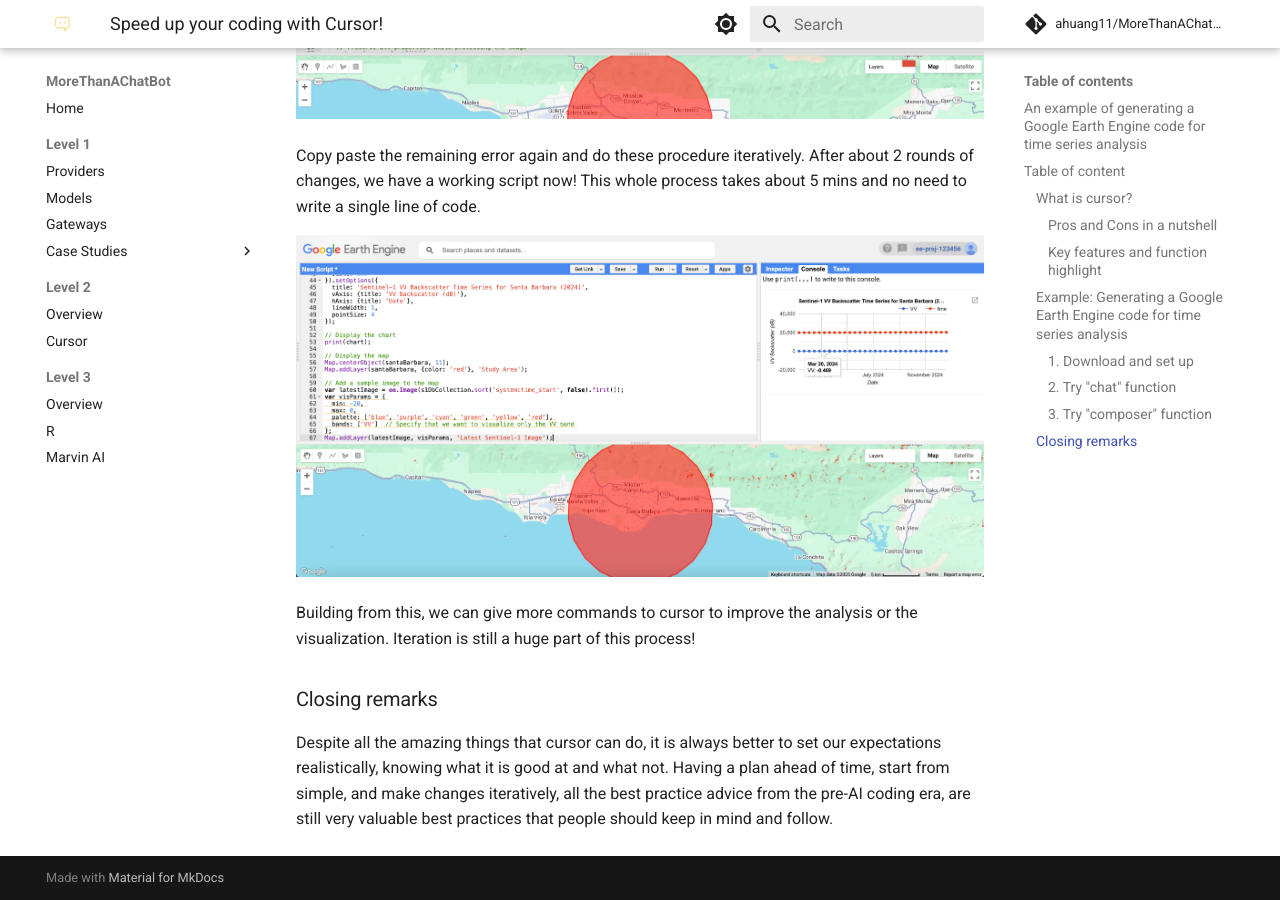
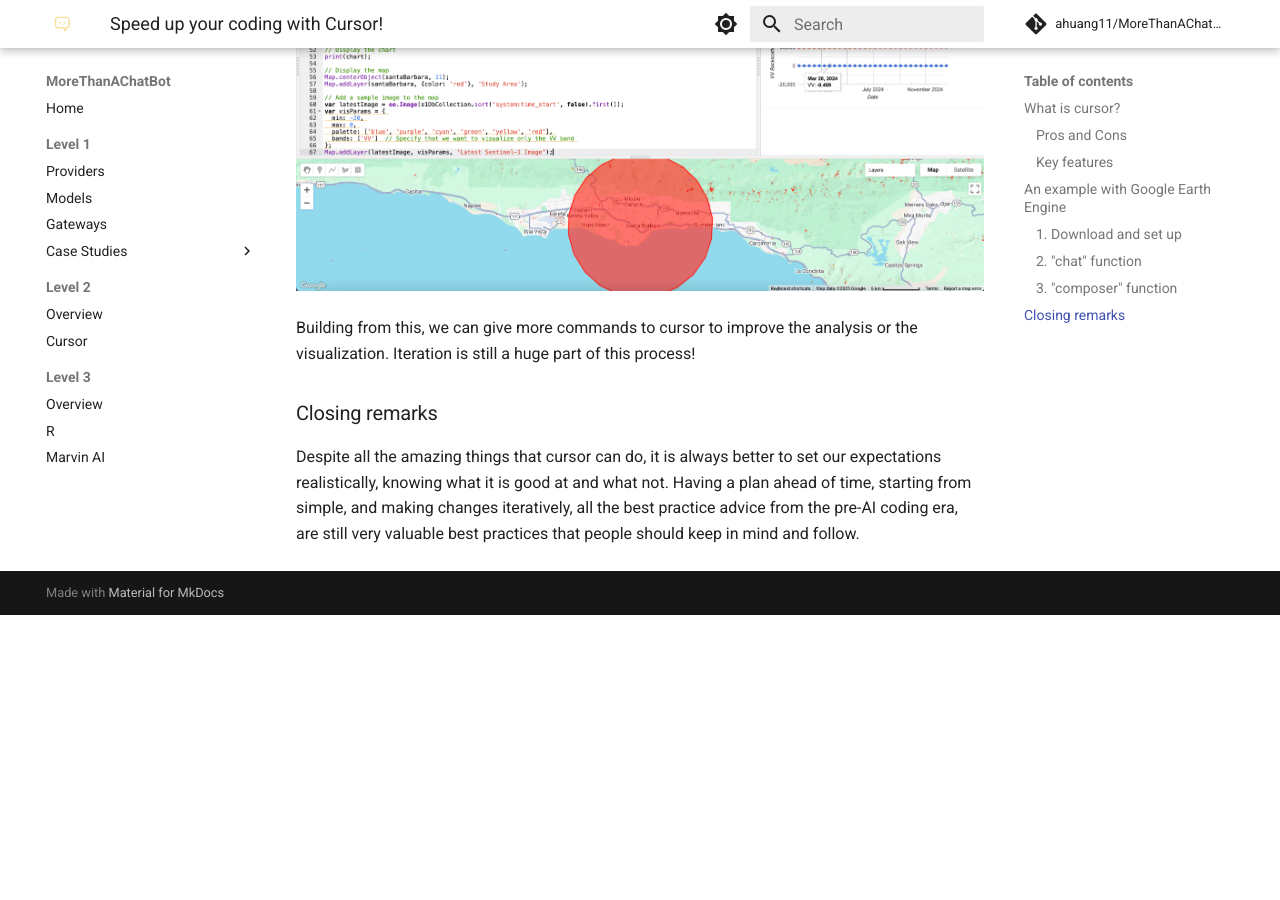
Before and after one commit to ahuang11/MoreThanAChatBot, an MkDocs documentation site: the page built from docs/level2/cursor.md, in a window 1280 px wide and 900 px high, scrolled down 4709 px. Built offline with MkDocs 1.6.1 and Material for MkDocs 9.7.7, drawn with Linux system fonts in a browser that asks for light colours; comment, search, counter and statistics services are not loaded; after the commit the page ends 5324 px from its top, so only the background shows below that; some of the changed text lies outside the part shown.

Commit message:
Update cursor.md

```diff
--- a/docs/level2/cursor.md
+++ b/docs/level2/cursor.md
@@ -1,16 +1,7 @@
 # Speed up your coding with Cursor!
-### An example of generating a Google Earth Engine code for time series analysis
+**An example of generating a Google Earth Engine code for time series analysis**
 
 Imagine you want to try out a cool method or a new tool but are worried about the steep learning curve or the massive time investment in endless searches for example codes that might end up creating more chaos.... Cursor might be worth checking out!
-
-
-## Table of content
-
-* What is cursor?
-* Pros and Cons in a nutshell
-* Key features and function highlights
-* Example: Generating a Google Earth Engine code for time series analysis
-* Closing remarks
 
 ### What is cursor?
 
@@ -24,7 +15,7 @@
 So in even simpler terms for an introduction, cursor helps write code more efficiently, and can make writing longer codes less intimidating (personal opinion). So if you're already coding, but sometimes still find certain coding task overwhelming, cursor (and the like) might be something worth checking out.
 
 
-#### Pros and Cons in a nutshell
+#### Pros and Cons
 
 **Cursor is good at ...**
 
@@ -55,7 +46,7 @@
 - Double check and make sure the information cursor gives you is up to date and accurate
 Example: when I tried cursor out in January, 2025, Cursor did not provide "gpt-4o-mini" as an option for querying the api from openai, so I had to use links and evidence to "convince" it. Especially in cases where things are updating fast, the user should keep an active mind and make sure everything works theoretically (e.g., if the api supports the data format you want to have).
 
-#### Key features and function highlight
+#### Key features
 
 Cursor has a comprehensive overview of key features on its [webpage](https://www.cursor.com/features). I am highlighting some of those I've tested out and find useful.
 
@@ -79,12 +70,12 @@
 There are many cool tricks one can do with the autocompletion function using tab key. The one example I tried before was automatically changing variable names across functions and scripts.
 
 
-### Example: Generating a Google Earth Engine code for time series analysis
+### An example with Google Earth Engine
 
 #### 1. Download and set up
-Please see these document for how to download and install cursor to a local device.
+Download and install cursor from their webpage to a local device.
 
-#### 2. Try "chat" function
+#### 2. "chat" function
 
 Write a task for cursor and it will generate the code.
 
@@ -92,7 +83,7 @@
 
 Then copy paste the code to try it out in the Google Earth Engine Code Editor following cursor's instructions. There are errors returned. Let's try debug it with cursor.
 
-#### 3. Try "composer" function
+#### 3. "composer" function
 
 Open a folder on the left hand side of the bar. Create a ".js" file and copy paste the code into that file.
 
@@ -114,4 +105,4 @@
 
 ### Closing remarks
 
-Despite all the amazing things that cursor can do, it is always better to set our expectations realistically, knowing what it is good at and what not. Having a plan ahead of time, start from simple, and make changes iteratively, all the best practice advice from the pre-AI coding era, are still very valuable best practices that people should keep in mind and follow.
+Despite all the amazing things that cursor can do, it is always better to set our expectations realistically, knowing what it is good at and what not. Having a plan ahead of time, starting from simple, and making changes iteratively, all the best practice advice from the pre-AI coding era, are still very valuable best practices that people should keep in mind and follow.
```
